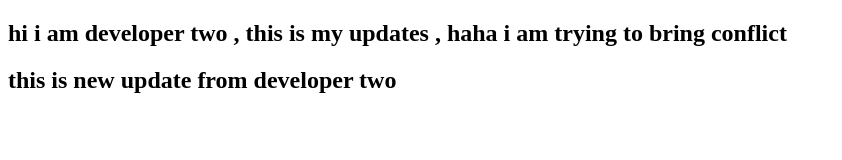
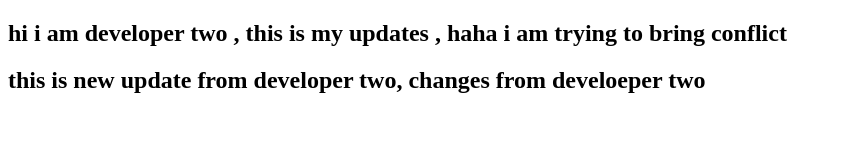
Before and after one commit to codyasbin/testProject, a plain HTML site: page test.html in a window 1280 px wide. Shown: the whole page, without its empty margins (0-842 px from the left). Drawn offline with Linux system fonts and the light colour scheme.

Commit message:
changes from develoepr two

```diff
--- a/test.html
+++ b/test.html
@@ -7,7 +7,7 @@
 </head>
 <body>
     <h2>hi i am developer two , this is my updates  , haha i am trying to bring conflict </h2>
-    <h2>this is new update from developer two </h2>
+    <h2>this is new update from developer two, changes from develoeper two </h2>
 
 </body>
 </html>
```
